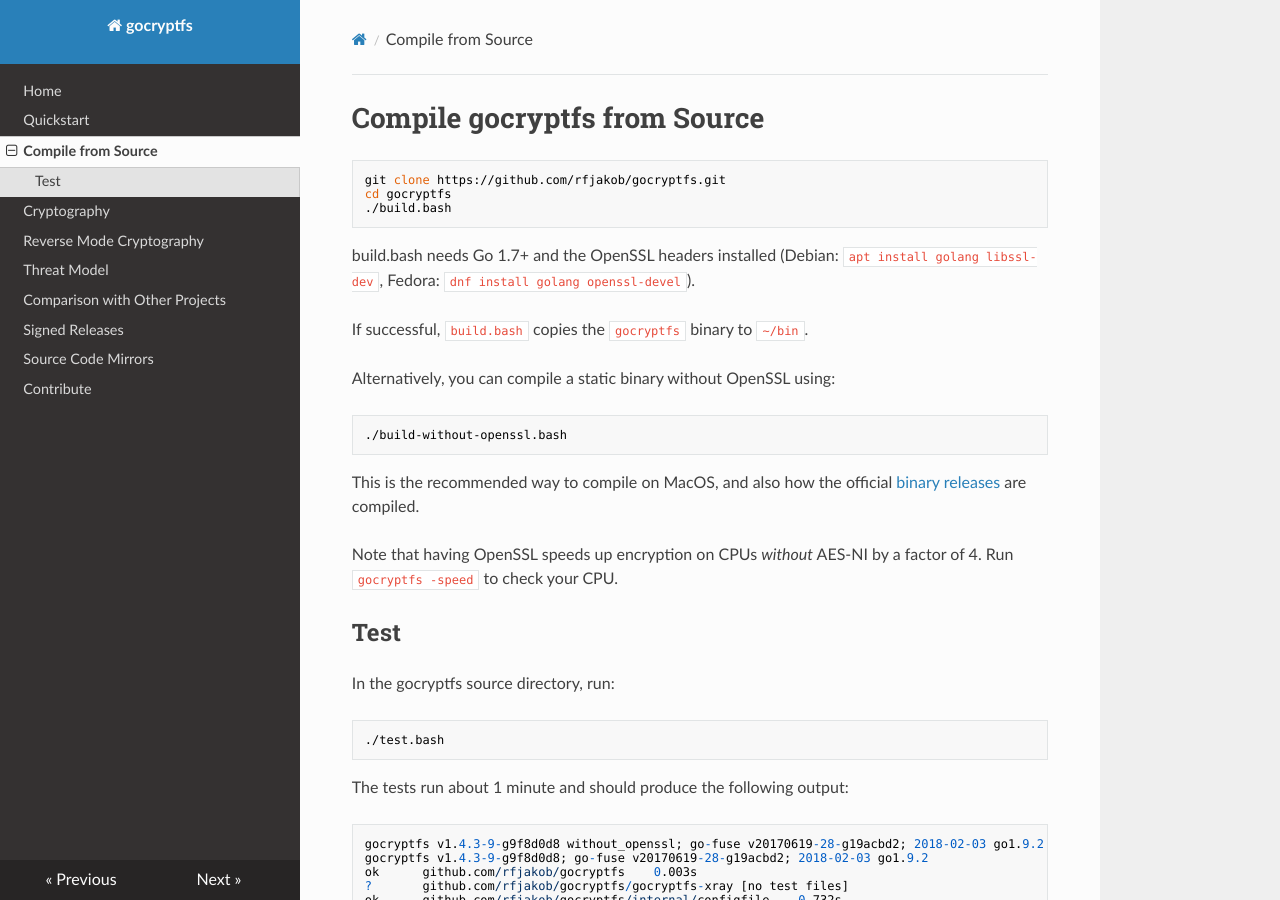
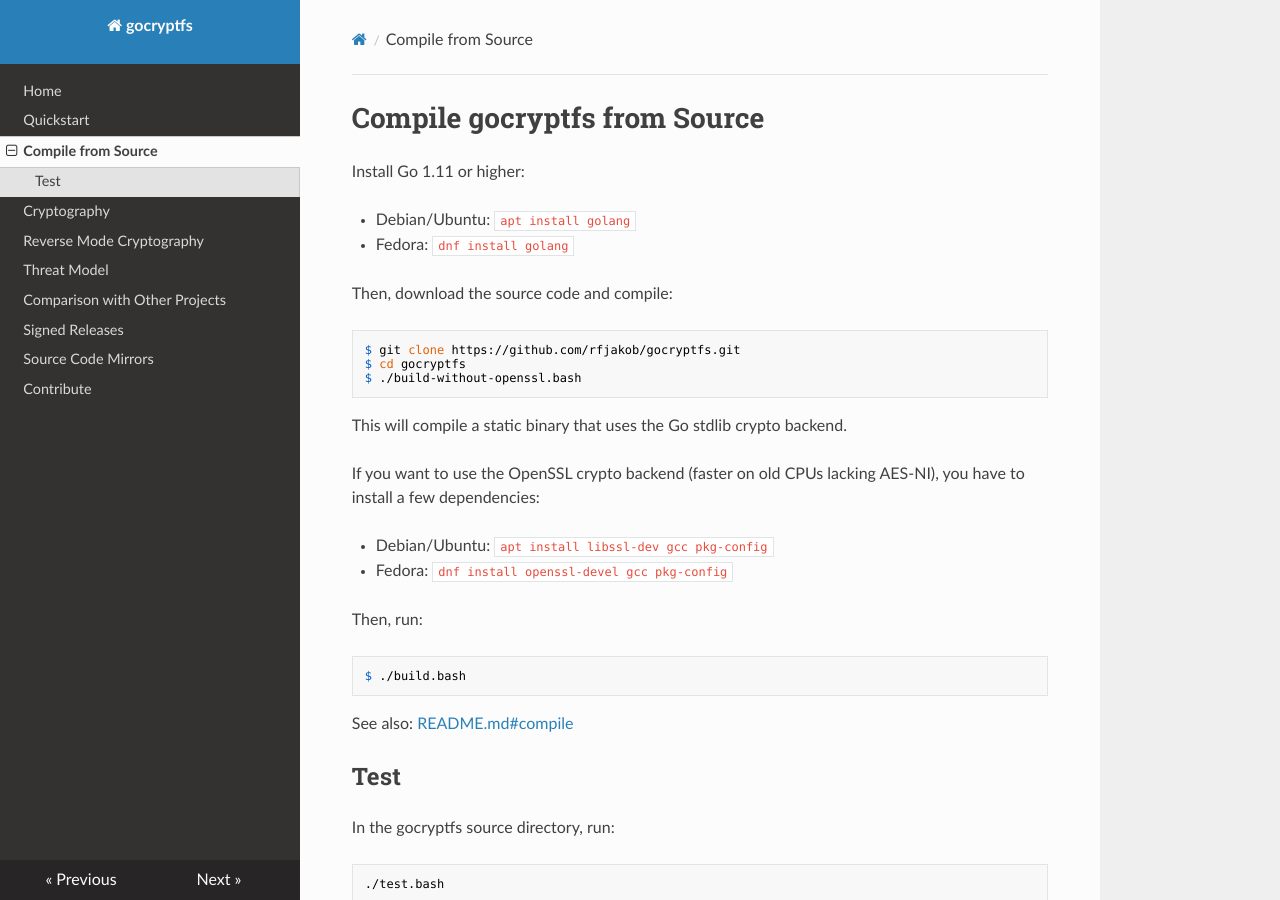
Before and after one commit to rfjakob/gocryptfs-website, an MkDocs documentation site: the page built from docs/compile.md, in a window 1280 px wide and 900 px high. Built offline with MkDocs 1.6.1, drawn with Linux system fonts in a browser that asks for light colours; nearby versions of some CDN libraries; old or Windows-style settings are respelled for this version of MkDocs.

Commit message:
Sync compile instructions with README.md

```diff
--- a/docs/compile.md
+++ b/docs/compile.md
@@ -1,24 +1,30 @@
 Compile gocryptfs from Source
 =============================
 
-	git clone https://github.com/rfjakob/gocryptfs.git
-	cd gocryptfs
-	./build.bash
+Install Go 1.11 or higher:
 
-build.bash needs Go 1.7+ and the OpenSSL headers installed
-(Debian: `apt install golang libssl-dev`, Fedora: `dnf install golang openssl-devel`).
+* Debian/Ubuntu: `apt install golang`
+* Fedora: `dnf install golang`
 
-If successful, `build.bash` copies the `gocryptfs` binary to `~/bin`.
+Then, download the source code and compile:
 
-Alternatively, you can compile a static binary without OpenSSL using:
+	$ git clone https://github.com/rfjakob/gocryptfs.git
+	$ cd gocryptfs
+	$ ./build-without-openssl.bash
 
-	./build-without-openssl.bash
+This will compile a static binary that uses the Go stdlib crypto backend.
 
-This is the recommended way to compile on MacOS, and also how the official
-[binary releases](https://github.com/rfjakob/gocryptfs/releases) are compiled.
+If you want to use the OpenSSL crypto backend (faster on
+old CPUs lacking AES-NI), you have to install a few dependencies:
 
-Note that having OpenSSL speeds up encryption on CPUs *without* AES-NI
-by a factor of 4. Run `gocryptfs -speed` to check your CPU.
+* Debian/Ubuntu: `apt install libssl-dev gcc pkg-config`
+* Fedora: `dnf install openssl-devel gcc pkg-config`
+
+Then, run:
+
+	$ ./build.bash
+
+See also: [README.md#compile](https://github.com/rfjakob/gocryptfs/blob/master/README.md#compile)
 
 Test
 ----
```
